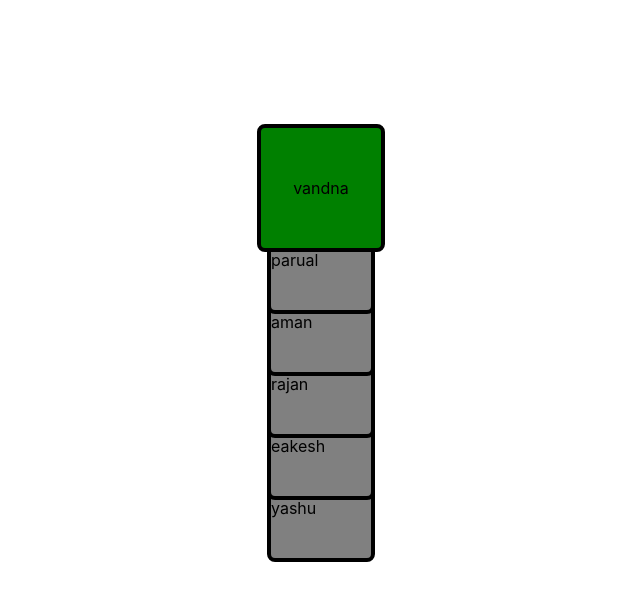
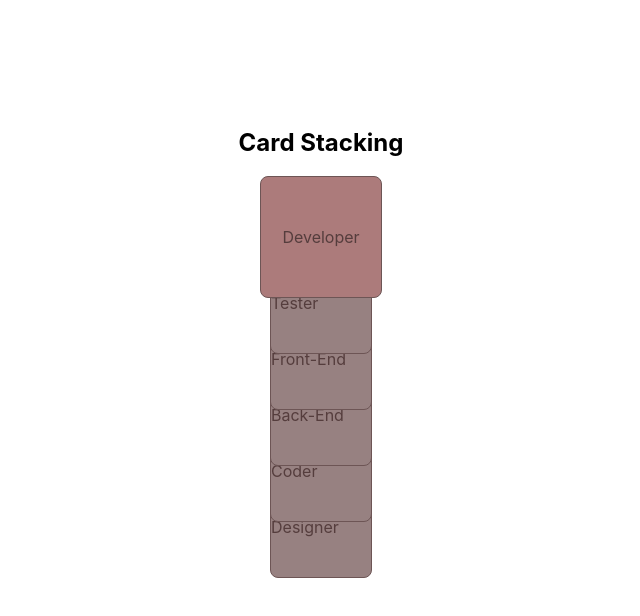
Before and after one commit to Vandna23/FieldArray, a React (Create React App) app: page / in a window 1280 px wide. Shown: the top 616 px of the page, without its empty margins (119-759 px from the left). Built offline with nearby package versions, Linux system fonts and the light colour scheme.

Commit message:
card stacking

```diff
--- a/src/components/Zindex.tsx
+++ b/src/components/Zindex.tsx
@@ -1,10 +1,18 @@
 import { useState } from "react";
 import { Wrapper, StyledDiv } from "../style/Zindex";
-const data = ["vandna", "parual", "aman", "rajan", "eakesh", "yashu"];
+const data = [
+  "Developer",
+  "Tester",
+  "Front-End",
+  "Back-End",
+  "Coder",
+  "Designer",
+];
 const length = data.length;
 
 const Zindex = () => {
   const [selectedItem, setSelectedItem] = useState(0);
+
   const calculateZIndex = (index: number) => {
     let zIndex = 0;
     if (selectedItem === index) {
@@ -12,11 +20,11 @@ const Zindex = () => {
     } else if (selectedItem < index) {
       zIndex = length - 1 - index;
     }
-
     return zIndex;
   };
   return (
     <Wrapper>
+      <h2>Card Stacking</h2>
       {data.map((data, index) => {
         return (
           <StyledDiv
--- a/src/style/Zindex.tsx
+++ b/src/style/Zindex.tsx
@@ -9,18 +9,18 @@ export const Wrapper = styled.div`
   align-items: center;
 `;
 export const StyledDiv = styled.div<{ zIndex: number; active: boolean }>`
+  color: #553d3d;
   display: flex;
   justify-content: ${({ active }) => (active ? "center" : "none")};
   align-items: center;
   height: 100px;
   padding: ${({ active }) => (active ? "10px" : 0)};
   width: 100px;
-  border: 2px solid red;
+  border: 1px solid #6d5555;
   margin-bottom: -46px;
-  background-color: ${({ active }) => (active ? "green" : "gray")};
+  background-color: ${({ active }) => (active ? "#ac7b7b" : "#978181")};
   border-radius: 8px;
-  border-width: 4px;
-  border-color: black;
   position: relative;
   z-index: ${({ zIndex }) => zIndex};
+  cursor: ${({ active }) => (active ? "default" : `pointer`)};
 `;
```
